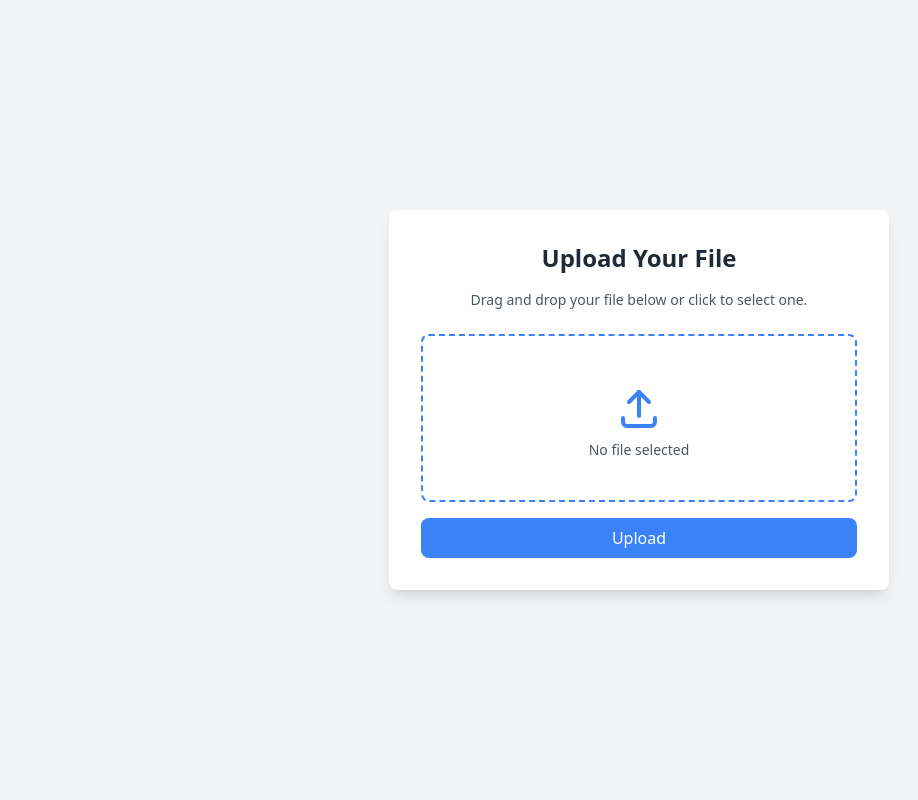
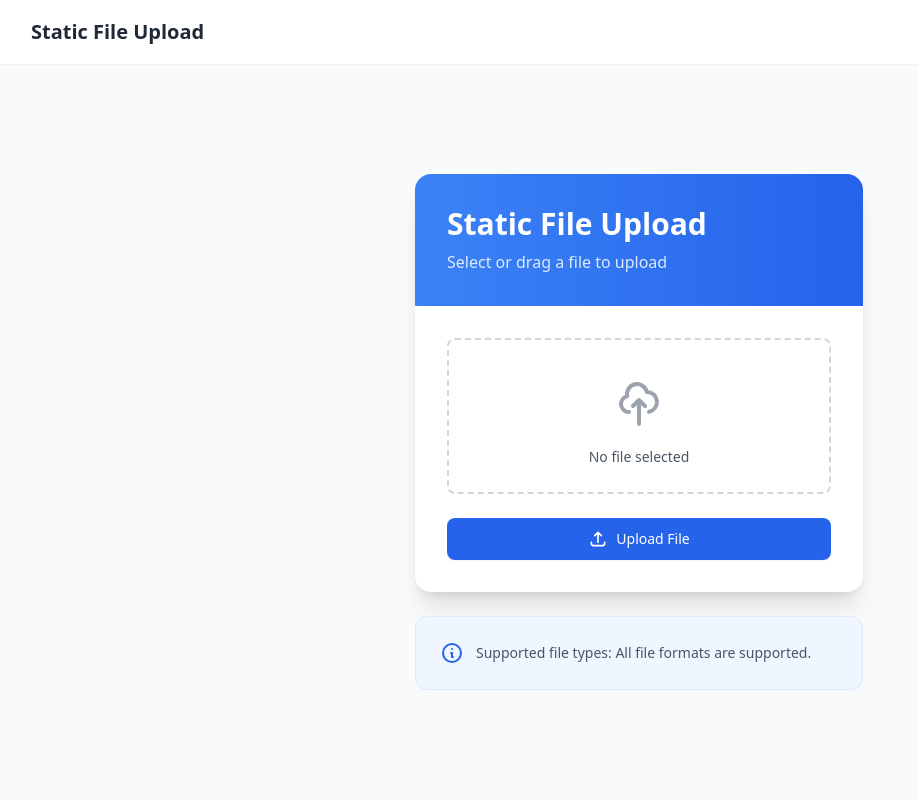
Before and after one commit to bablilayoub/webserv, a PHP site: page /upload.html in a window 1280 px wide. Shown: the whole page, without its empty margins (1-919 px from the left). Run offline with PHP 8.4, Linux system fonts and the light colour scheme; some libraries are stand-ins or nearby versions.

```diff
--- a/www/api.php
+++ b/www/api.php
@@ -2,7 +2,7 @@
 
 header("Content-Type: application/json");
 
-$targetDir = "/Users/abablil/goinfre/upload";
+$targetDir = "/Users/abablil/goinfre/upload/";
 
 // if directory does not exist, return response
 if (!file_exists($targetDir)) {
--- a/www/delete.php
+++ b/www/delete.php
@@ -1,5 +1,5 @@
 <?php
-$targetDir = "/Users/abablil/goinfre/upload";
+$targetDir = "/Users/abablil/goinfre/upload/";
 
 // Ensure the upload directory exists
 if (!file_exists($targetDir)) {
@@ -12,7 +12,7 @@ $message = "";
 if ($_SERVER["REQUEST_METHOD"] == "POST") {
 	// Sanitize the filename input
 	$filename = basename($_POST["filename"]);
-	$filePath = $targetDir . "/" . $filename;
+	$filePath = $targetDir . $filename;
 
 	if (empty($filename)) {
 		$messageType = "error";
--- a/www/upload.html
+++ b/www/upload.html
@@ -4,33 +4,87 @@
 <head>
 	<meta charset="UTF-8">
 	<meta name="viewport" content="width=device-width, initial-scale=1.0">
-	<title>File Upload - Static</title>
+	<title>Static File Upload</title>
+	<script src="https://cdn.tailwindcss.com"></script>
 	<link rel="icon" type="image/png" href="./icon.png" />
-	<script src="https://cdn.tailwindcss.com"></script>
 </head>
 
-<body class="bg-gray-100 min-h-screen flex items-center justify-center">
-	<div class="bg-white p-8 rounded-lg shadow-lg min-w-[300px] max-w-[500px] w-full">
-		<h1 class="text-2xl font-bold text-gray-800 text-center mb-4">Upload Your File</h1>
-		<p class="text-sm text-gray-600 text-center mb-6">Drag and drop your file below or click to select one.</p>
-		<form action="" method="POST" enctype="multipart/form-data" id="uploadForm" class="space-y-4">
+<body class="bg-gray-50 min-h-screen">
+	<div class="min-h-screen flex flex-col">
+		<!-- Nav placeholder for consistency -->
+		<nav class="bg-white shadow-sm">
+			<div class="max-w-7xl mx-auto px-4 sm:px-6 lg:px-8">
+				<div class="flex justify-between h-16">
+					<div class="flex items-center">
+						<span class="text-xl font-semibold text-gray-800">Static File Upload</span>
+					</div>
+				</div>
+			</div>
+		</nav>
+
+		<!-- Main Content -->
+		<div class="flex-grow flex items-center justify-center py-12 px-4 sm:px-6 lg:px-8">
+			<div class="max-w-md w-full">
+				<div class="bg-white rounded-2xl shadow-xl overflow-hidden">
+					<!-- Gradient Header -->
+					<div class="bg-gradient-to-r from-blue-500 to-blue-600 p-8">
+						<h2 class="text-3xl font-bold text-white">
+							Static File Upload
+						</h2>
+						<p class="mt-2 text-blue-100">
+							Select or drag a file to upload
+						</p>
+					</div>
+
+					<!-- Upload Form -->
+					<div class="p-8">
+						<form action="" method="POST" enctype="multipart/form-data" id="uploadForm" class="space-y-6">
 							<div id="dropZone"
-				class="border-2 border-dashed border-blue-500 rounded-lg py-10 flex flex-col items-center space-y-2 transition hover:bg-blue-50 focus:outline-none focus:ring-2 focus:ring-blue-500">
+								class="border-2 border-dashed border-gray-300 rounded-lg p-6 flex flex-col items-center space-y-4 cursor-pointer hover:border-blue-500 transition-colors">
 								<input type="file" id="file" name="file" class="hidden" required>
-				<svg xmlns="http://www.w3.org/2000/svg" width="24" height="24" viewBox="0 0 24 24" fill="none"
-					stroke="currentColor" stroke-width="2" stroke-linecap="round" stroke-linejoin="round"
-					class="h-12 w-12 text-blue-500">
-					<path stroke="none" d="M0 0h24v24H0z" fill="none" />
-					<path d="M4 17v2a2 2 0 0 0 2 2h12a2 2 0 0 0 2 -2v-2" />
-					<path d="M7 9l5 -5l5 5" />
-					<path d="M12 4l0 12" />
+								<svg xmlns="http://www.w3.org/2000/svg" class="h-12 w-12 text-gray-400" fill="none"
+									viewBox="0 0 24 24" stroke="currentColor">
+									<path stroke-linecap="round" stroke-linejoin="round" stroke-width="2"
+										d="M7 16a4 4 0 01-.88-7.903A5 5 0 1115.9 6L16 6a5 5 0 011 9.9M15 13l-3-3m0 0l-3 3m3-3v12" />
 								</svg>
+								<div class="text-center">
 									<span id="fileName" class="text-sm text-gray-600">No file selected</span>
+								</div>
 							</div>
 
 							<button type="submit"
-				class="w-full bg-blue-500 text-white py-2 rounded-lg hover:bg-blue-600 transition">Upload</button>
+								class="w-full flex justify-center py-2.5 px-4 border border-transparent rounded-lg shadow-sm text-sm font-medium text-white bg-blue-600 hover:bg-blue-700 focus:outline-none focus:ring-2 focus:ring-offset-2 focus:ring-blue-500 transition-all duration-150 hover:shadow-lg">
+								<svg class="w-5 h-5 mr-2" fill="none" stroke="currentColor" viewBox="0 0 24 24">
+									<path stroke-linecap="round" stroke-linejoin="round" stroke-width="2"
+										d="M4 16v1a3 3 0 003 3h10a3 3 0 003-3v-1m-4-8l-4-4m0 0l-4 4m4-4v12" />
+								</svg>
+								Upload File
+							</button>
 						</form>
+					</div>
+				</div>
+
+				<!-- Additional Info Box -->
+				<div class="mt-6">
+					<div class="bg-blue-50 rounded-xl p-6 border border-blue-100">
+						<div class="flex items-center">
+							<div class="flex-shrink-0">
+								<svg class="h-6 w-6 text-blue-600" fill="none" stroke="currentColor"
+									viewBox="0 0 24 24">
+									<path stroke-linecap="round" stroke-linejoin="round" stroke-width="2"
+										d="M13 16h-1v-4h-1m1-4h.01M21 12a9 9 0 11-18 0 9 9 0 0118 0z" />
+								</svg>
+							</div>
+							<div class="ml-3">
+								<p class="text-sm text-gray-600">
+									Supported file types: All file formats are supported.
+								</p>
+							</div>
+						</div>
+					</div>
+				</div>
+			</div>
+		</div>
 	</div>
 
 	<script>
@@ -45,16 +99,16 @@
 
 		dropZone.addEventListener('dragover', (e) => {
 			e.preventDefault();
-			dropZone.classList.add('bg-blue-100');
+			dropZone.classList.add('border-blue-500');
 		});
 
 		dropZone.addEventListener('dragleave', () => {
-			dropZone.classList.remove('bg-blue-100');
+			dropZone.classList.remove('border-blue-500');
 		});
 
 		dropZone.addEventListener('drop', (e) => {
 			e.preventDefault();
-			dropZone.classList.remove('bg-blue-100');
+			dropZone.classList.remove('border-blue-500');
 			const file = e.dataTransfer.files[0];
 			if (file) {
 				fileInput.files = e.dataTransfer.files;
--- a/www/upload.php
+++ b/www/upload.php
@@ -1,6 +1,6 @@
 <?php
 
-$targetDir = "/Users/abablil/goinfre/upload";
+$targetDir = "/Users/abablil/goinfre/upload/";
 
 if (!file_exists($targetDir)) {
 	mkdir($targetDir, 0777, true);
```
Also changed, not shown: 2 other files. Lines whose indentation alone changed are shown as unchanged.
